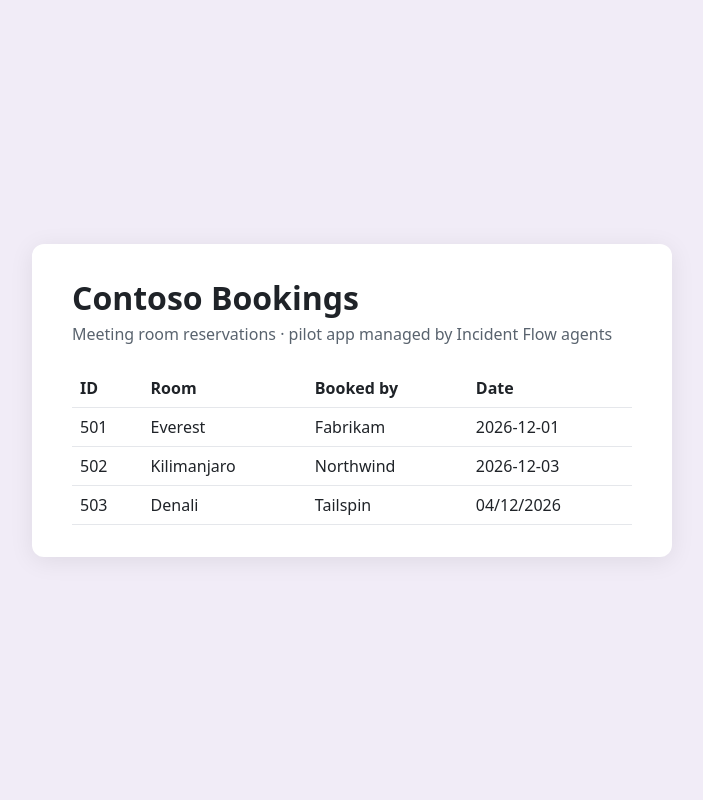
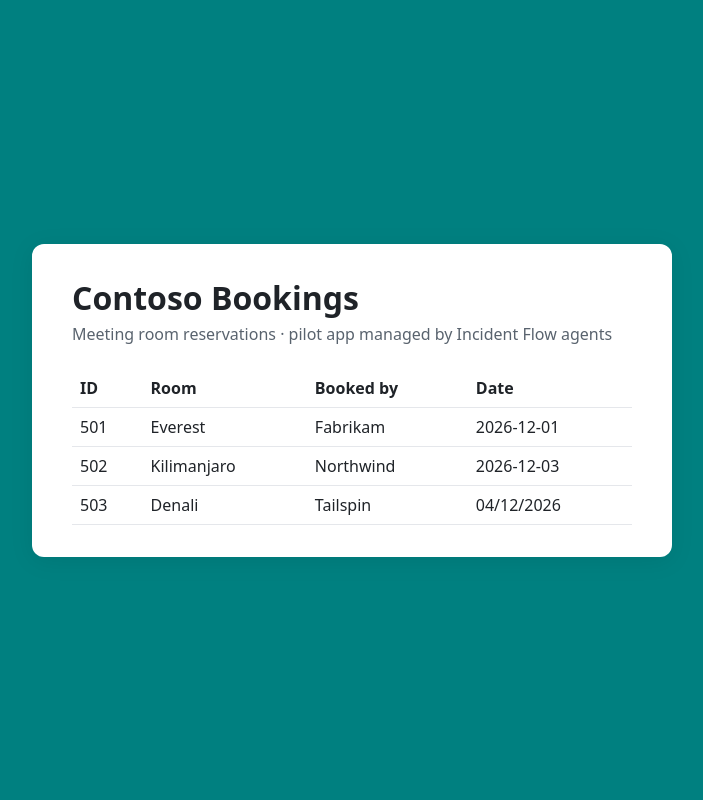
Before and after one commit to sandeepdas0407/incident-flow-demo-app, a Flask app: page / in a window 1280 px wide. Shown: the whole page, without its empty margins (288-991 px from the left). Run offline with Flask 3, Linux system fonts and the light colour scheme.

Commit message:
CHG0030005: Contoso Bookings background colour #F1ECF7 -> #008080 (#11)

```diff
--- a/apps/bookings/static/style.css
+++ b/apps/bookings/static/style.css
@@ -1,5 +1,5 @@
 :root {
-  --app-background: #F1ECF7;
+  --app-background: #008080;
   --card: #FFFFFF;
   --text: #1F2328;
   --muted: #59636E;
```
